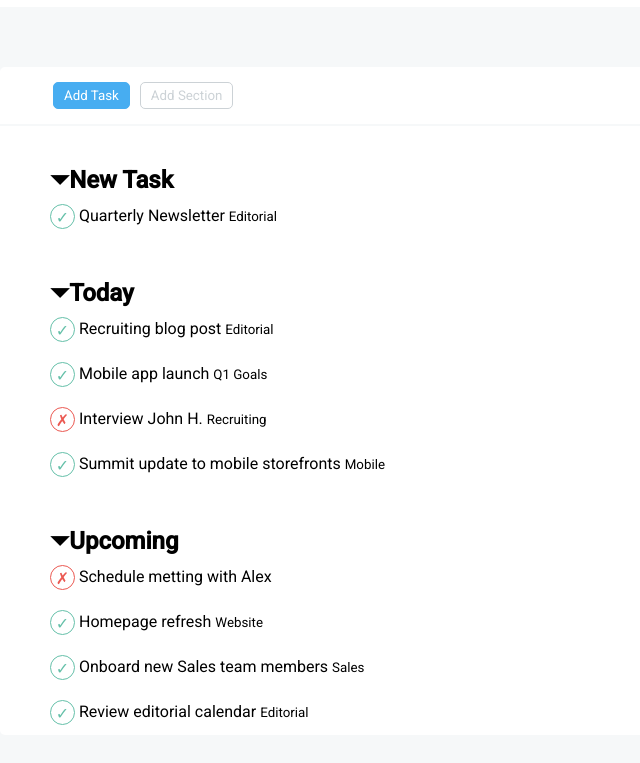
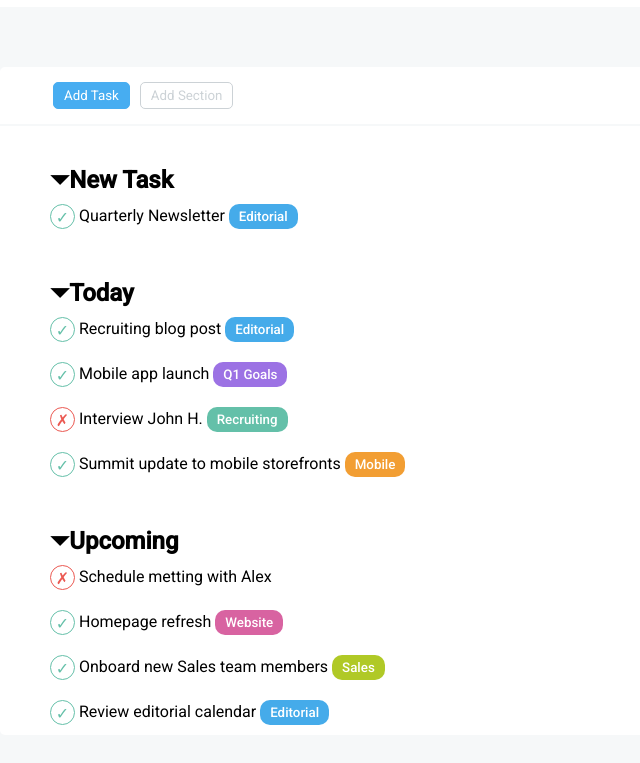
Before and after one commit to bertoldimatteo/html-css-toboolist, a plain HTML site: page index.html in a window 1280 px wide. Shown: the part 63-826 px from the top of the page, without its empty margins (0-640 px from the left). Drawn offline with Linux system fonts and the light colour scheme.

Commit message:
aggiunto stile finale "quadrati" colorati

```diff
--- a/css/style.css
+++ b/css/style.css
@@ -106,3 +106,37 @@ ul {
     background-color: #fff;
     border: 1px solid #eb5952;
 }
+
+.container small {
+    color: #fff;
+    display: inline-block;
+    vertical-align: middle;
+    font-weight: 500;
+    padding: 5px 10px;
+    text-align: center;
+    border-radius: 10px;
+}
+
+.blue {
+    background-color: #45abea;
+}
+
+.violet {
+    background-color: #9c72e4;
+}
+
+.green {
+    background-color: #64c0a9;
+}
+
+.orange {
+    background-color: #f29e33;
+}
+
+.pink {
+    background-color: #d863a1;
+}
+
+.light-green {
+    background-color: #b0c926;
+}
--- a/index.html
+++ b/index.html
@@ -36,7 +36,7 @@
             <div class="divisore">
                 <h2>&#9207;New Task</h2>
                 <ul>
-                    <li class="divisore-li"><span class="round check">&check; </span> Quarterly Newsletter <small>Editorial</small></li>
+                    <li class="divisore-li"><span class="round check">&check; </span> Quarterly Newsletter <small class="blue"small>Editorial</small></li>
                 </ul>
             </div>
         <!-- /sezione new task -->
@@ -45,10 +45,10 @@
             <div class="divisore">
                 <h2>&#9207;Today</h2>
                 <ul>
-                    <li class="divisore-li"><span class="round check">&check; </span> Recruiting blog post <small>Editorial</small></li>
-                    <li class="divisore-li"><span class="round check">&check; </span> Mobile app launch <small>Q1 Goals</small></li>
-                    <li class="divisore-li"><span class="round cross">&cross; </span> Interview John H. <small>Recruiting</small></li>
-                    <li class="divisore-li"><span class="round check">&check; </span> Summit update to mobile storefronts <small>Mobile</small></li>
+                    <li class="divisore-li"><span class="round check">&check; </span> Recruiting blog post <small class="blue">Editorial</small></li>
+                    <li class="divisore-li"><span class="round check">&check; </span> Mobile app launch <small class="violet">Q1 Goals</small></li>
+                    <li class="divisore-li"><span class="round cross">&cross; </span> Interview John H. <small class="green">Recruiting</small></li>
+                    <li class="divisore-li"><span class="round check">&check; </span> Summit update to mobile storefronts <small class="orange">Mobile</small></li>
                 </ul>
             </div>
         <!-- /sezione Today -->
@@ -58,9 +58,9 @@
                 <h2>&#9207;Upcoming</h2>
                 <ul>
                     <li class="divisore-li"><span class="round cross">&cross; </span> Schedule metting with Alex</li>
-                    <li class="divisore-li"><span class="round check">&check; </span> Homepage refresh <small>Website</small></li>
-                    <li class="divisore-li"><span class="round check">&check; </span> Onboard new Sales team members <small>Sales</small></li>
-                    <li class="divisore-li"><span class="round check">&check; </span> Review editorial calendar <small>Editorial</small></li>
+                    <li class="divisore-li"><span class="round check">&check; </span> Homepage refresh <small class="pink">Website</small></li>
+                    <li class="divisore-li"><span class="round check">&check; </span> Onboard new Sales team members <small class="light-green">Sales</small></li>
+                    <li class="divisore-li"><span class="round check">&check; </span> Review editorial calendar <small class="blue"small>Editorial</small></li>
                 </ul>
             </div>
         <!-- /sezione Today -->
```
